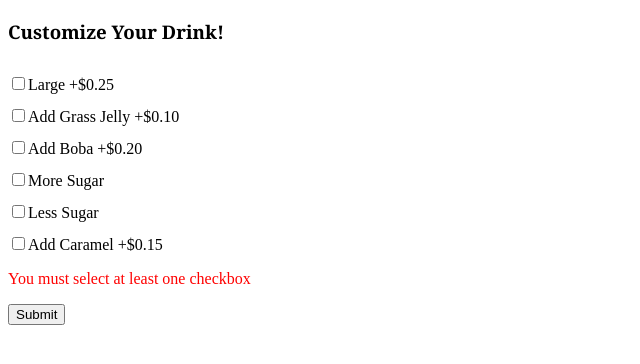
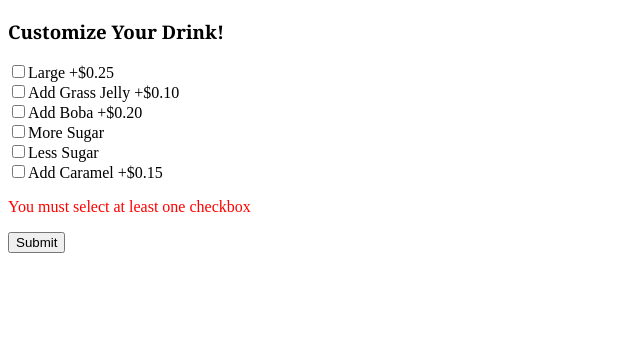
Before and after one commit to KevianwillieHandoyo/KevianwillieHandoyo.github.io, a plain HTML site: page myform.html in a window 1280 px wide. Both pictures are taken after a click on the input "Submit". Shown: the whole page, without its empty margins (0-640 px from the left). Drawn offline with nearby package versions, Linux system fonts and the light colour scheme.

Commit message:
Tugas PWEB D myform.html

```diff
--- a/myform.html
+++ b/myform.html
@@ -3,9 +3,6 @@
 <head>
 <script src="https://ajax.googleapis.com/ajax/libs/jquery/3.5.1/jquery.min.js"></script>
 <style>
-    .infobox {
-        margin-top: 15px;
-    }
     .error {
         color: red;
     }
@@ -18,36 +15,38 @@
 <body>
     <h3>Customize Your Drink!</h3>
     <form>
-    <input type="checkbox" name="Large" id="Large" value=0.25 class="infobox">Large +$0.25<br>
-    <input type="checkbox" name="Grass Jelly" id="Grass Jelly" value=0.10 class="infobox">Add Grass Jelly +$0.10<br>
-    <input type="checkbox" name="Boba" id="Boba" value=0.20 class="infobox">Add Boba +$0.20<br>
-    <input type="checkbox" name="Sugar" id="Sugar" value=0 class="infobox">More Sugar<br>
-    <input type="checkbox" name="Less Sugar" id="Less Sugar" value=0 class="infobox">Less Sugar<br>
-    <input type="checkbox" name="Caramel" id="Caramel" value=0.15 class="infobox">Add Caramel +$0.15<br>
-    <p class="error">You must select at least one checkbox</p>
-    <p class="result"></p>
-    <input type="submit" value="Submit" class="submit">
+        <div class="custom-control custom-checkbox mb-3"> <!-- Membuat checkbox -->
+    <input type="checkbox" name="Large" id="Large" value=0.25 class="custom-control-input">Large +$0.25<br>
+    <input type="checkbox" name="Grass Jelly" id="Grass Jelly" value=0.10 class="custom-control-input">Add Grass Jelly +$0.10<br>
+    <input type="checkbox" name="Boba" id="Boba" value=0.20 class="custom-control-input">Add Boba +$0.20<br>
+    <input type="checkbox" name="Sugar" id="Sugar" value=0 class="custom-control-input">More Sugar<br>
+    <input type="checkbox" name="Less Sugar" id="Less Sugar" value=0 class="custom-control-input">Less Sugar<br>
+    <input type="checkbox" name="Caramel" id="Caramel" value=0.15 class="custom-control-input">Add Caramel +$0.15<br>
+        </div>
+    <p class="error">You must select at least one checkbox</p> <!-- Menampilkan error message -->
+    <p class="result"></p> <!-- Menampilkan result -->
+    <input type="submit" value="Submit" class="submit"> <!-- Membuat tombol submit -->
     </form>
     <script>
         $(document).ready(function() {
-            $('.error').hide();
-            $('.submit').click(function(event) {
-                var amt=0;
-                var count=$('input:checked').length;
-                if (count==0) {
+            $('.error').hide(); //Meng-hide error message saat button submit belum ditekan
+            $('.submit').click(function(event) { //Memberikan click event pada button submit
+                var amt=0; //variabel untuk menampilkan total harga melalui value yang terdapat pada checkbox
+                var count=$('input:checked').length;//Variabel untuk menghitung jumlah checkbox yang dipilih
+                if (count==0) { //Apabila tidak ada checkbox yang dipilih maka error message ditampilkan (show) dan result di-hide
                     $('p.result').hide();
                     $('.error').show();
-                } else {
-                    $('form').find(':checkbox').each(function() {
+                } else { //Apabila terdapat checkbox yang dipilih
+                    $('form').find(':checkbox').each(function() {//Memeriksa value tiap checkbox yang dipilih
                         if ($(this).is(':checked')) {
-                            amt=amt+parseFloat($(this).val())
+                            amt=amt+parseFloat($(this).val())//Menambahkan value dari checkbox yang dipilih pada variabel amt
                         }
                     });
-                    $('.error').hide();
-                    $('p.result').show();
-                    $('p.result').text('The additional amount of $'+amt+' will be added to your receipt')
+                    $('.error').hide();//Meng-hide error message
+                    $('p.result').show();//Menampilkan (show) result
+                    $('p.result').text('The additional amount of $'+amt+' will be added to your receipt')//Isi result, menggunakan variabel amt untuk mendapatkan value harga total
                 }
-                event.preventDefault();
+                event.preventDefault();//Mencegah default action dari submit button
             });
         });
         </script>
```
